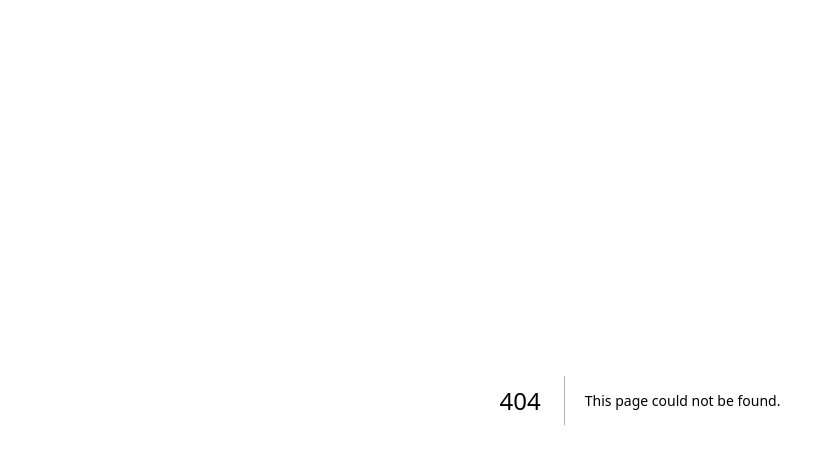
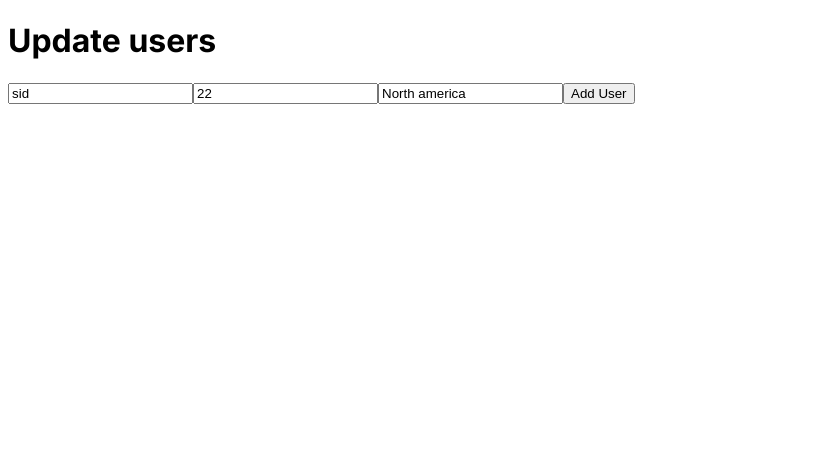
Before and after one commit to Sud-7/Test-Next-3, a Next.js app: page /users/1/update in a window 1280 px wide. Before the commit this address had no page. Shown: the top 464 px of the page, without its empty margins (0-835 px from the left). Built offline with nearby package versions, Linux system fonts and the light colour scheme.

Commit message:
Integrated API with PUT method

```diff
--- a/src/app/style.css
+++ b/src/app/style.css
@@ -20,3 +20,7 @@
   margin-top: 100px;
   text-align: -webkit-center;
 }
+.user-item span {
+  display: inline-block;
+  width: 100px;
+}
--- /dev/null
+++ b/src/app/users/[userid]/update/page.js
@@ -0,0 +1,68 @@
+"use client";
+
+import { useEffect, useState } from "react";
+
+export default function Page({ params }) {
+  // console.log(params.userid);
+  let id = params.userid;
+
+  const [name, setName] = useState("");
+  const [age, setAge] = useState("");
+  const [city, setCity] = useState("");
+
+  useEffect(() => {
+    getUserDetails();
+  }, []);
+
+  const getUserDetails = async () => {
+    let data = await fetch(`http://localhost:3000/api/users/${id}`);
+    data = await data.json();
+
+    // console.log(data);
+    setName(data.result.name);
+    setAge(data.result.age);
+    setCity(data.result.city);
+  };
+
+  const updateUserDetails = async () => {
+    let data = await fetch(`http://localhost:3000/api/users/${id}`, {
+      method: "PUT",
+      body: JSON.stringify({ name, age, city }),
+    });
+    data = await data.json();
+    console.log(data);
+    if (data.success) {
+      alert("new user");
+    }
+  };
+
+  return (
+    <div>
+      <h1>Update users</h1>
+      <input
+        type="text"
+        value={name}
+        placeholder="Enter Name"
+        onChange={(e) => setName(e.target.value)}
+        className="input-field"
+      />
+      <input
+        type="text"
+        value={age}
+        placeholder="Enter age"
+        onChange={(e) => setAge(e.target.value)}
+        className="input-field"
+      />
+      <input
+        type="text"
+        value={city}
+        placeholder="Enter city"
+        onChange={(e) => setCity(e.target.value)}
+        className="input-field"
+      />
+      <button onClick={updateUserDetails} className="btn">
+        Add User
+      </button>
+    </div>
+  );
+}
--- a/src/app/util/db.js
+++ b/src/app/util/db.js
@@ -2,16 +2,19 @@ export const usersData = [
   {
     name: "sid",
     age: 22,
+    city: "North america",
     id: 1,
   },
   {
     name: "peter",
     age: 23,
+    ity: "North america",
     id: 2,
   },
   {
     name: "sam",
     age: 25,
+    ity: "North america",
     id: 3,
   },
 ];
```
Also changed, not shown: src/app/users/page.js (+8 -2 lines).
